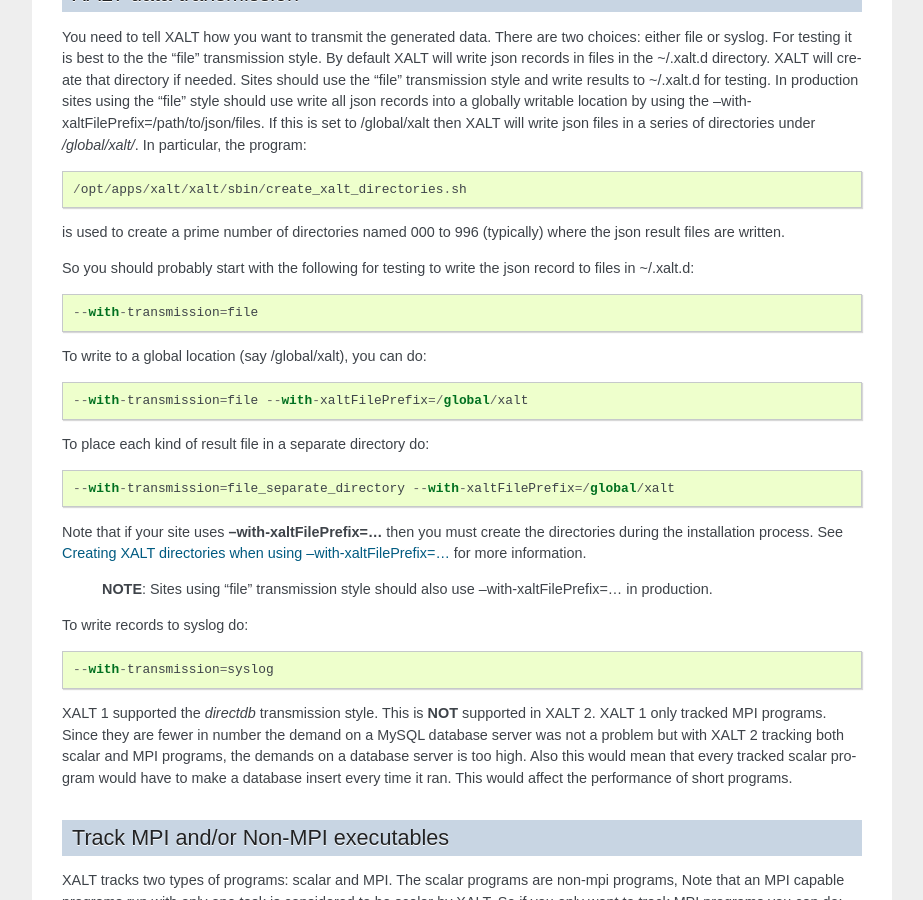
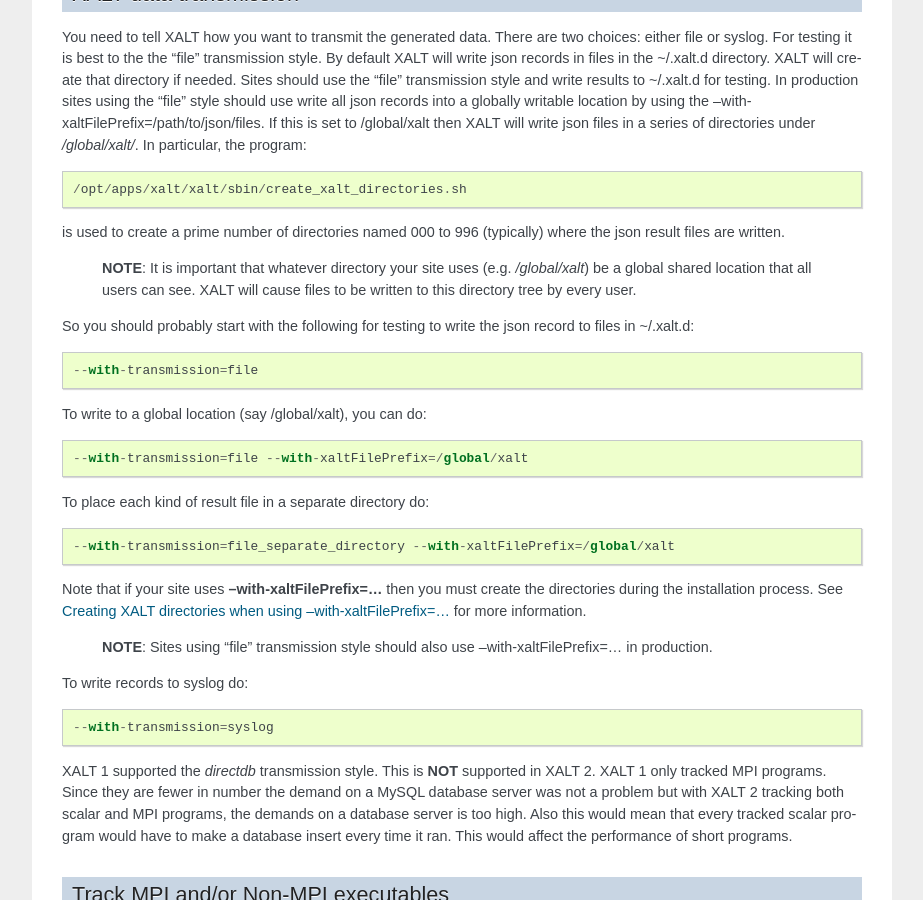
Before and after one commit to xalt/xalt, a Sphinx documentation site: the page built from docs/source/020_site_configuration.rst, in a window 1280 px wide and 900 px high, scrolled down 2720 px. Shown: the whole window, without its empty margins (198-1121 px from the left). Built offline with Sphinx 7.4.7, drawn with Linux system fonts in a browser that asks for light colours.

Commit message:
Note about file Prefix

```diff
--- a/docs/source/020_site_configuration.rst
+++ b/docs/source/020_site_configuration.rst
@@ -165,6 +165,11 @@ directories under */global/xalt/*. In particular, the program::
 is used to create a prime number of directories named 000 to 996
 (typically) where the json result files are written.
 
+  **NOTE**: It is important that whatever directory your site uses
+  (e.g. */global/xalt*) be a global shared location that all users can
+  see.  XALT will cause files to be written to this directory tree by
+  every user.
+
 
 So you should probably start with the following for testing to write
 the json record to files in ~/.xalt.d::
```
